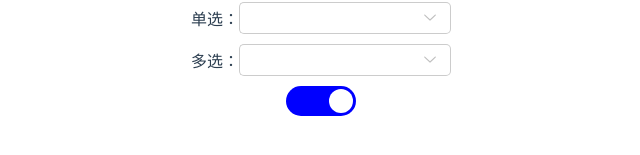
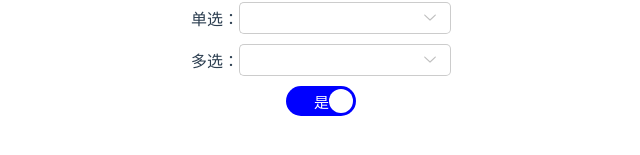
Before and after one commit to d-shijie/dant-vue, a Vue app: page / in a window 1280 px wide. Shown: the part 483-638 px from the top of the page, without its empty margins (319-959 px from the left). Built offline with nearby package versions, Linux system fonts and the light colour scheme.

Commit message:
feat: switch add text

```diff
--- a/src/dant/components/dialog/DDialog.vue
+++ b/src/dant/components/dialog/DDialog.vue
@@ -91,7 +91,7 @@ const close = () => {
       i {
         font-size: 16px;
         cursor: pointer;
-        transition: all .5s;
+        transition: all .25s;
       }
 
       i:hover {
--- a/src/dant/components/switch/DSwitch.vue
+++ b/src/dant/components/switch/DSwitch.vue
@@ -1,6 +1,9 @@
 <template>
-  <div :style="[{backgroundColor: (control?'blue':'#dfdfdf')}]" class="d-switch">
-    <div :class="[control?'d-switch__right':'d-switch__left']" class="d-switch__control" @click="change" />
+  <div :style="[{backgroundColor: (control ? 'blue' : '#dfdfdf')}]" class="d-switch" @click="change">
+    <div :class="[control ? 'd-switch__right' : 'd-switch__left']" class="d-switch__control" />
+    <div class="d-switch__text" :style="[{float: (control?'left':'right')}]">
+      {{ control ? activeText : deActiveText }}
+    </div>
   </div>
 </template>
 
@@ -11,6 +14,14 @@ defineProps({
   modelValue: {
     type: Boolean,
     default: true
+  },
+  activeText: {
+    type: String,
+    default: ''
+  },
+  deActiveText: {
+    type: String,
+    default: ''
   }
 })
 
@@ -31,20 +42,31 @@ const change = () => {
   width: 70px;
   border-radius: 15px;
   height: 30px;
+
   background-color: #dfdfdf;
+  cursor: pointer;
+
   .d-switch__control {
     width: 24px;
     height: 24px;
     margin-left: 3px;
     border-radius: 50%;
     background-color: rgb(255, 255, 255);
-    cursor: pointer;
+  }
+
+  .d-switch__text {
+    display: flex;
+    margin-left: 1px;
+    font-size: 15px;
+    color: #fff;
   }
 }
+
 .d-switch__right {
   animation: ITranslateRight ease-in 0.25s;
   transform: translateX(40px);
 }
+
 @keyframes ITranslateRight {
   0% {
     transform: translateX(0);
@@ -66,10 +88,12 @@ const change = () => {
     transform: translateX(40px);
   }
 }
-.d-switch__left{
+
+.d-switch__left {
   animation: ITranslateLeft ease-in 0.25s;
   transform: translateX(0px);
 }
+
 @keyframes ITranslateLeft {
   0% {
     transform: translateX(40px);
--- a/src/views/HomeView.vue
+++ b/src/views/HomeView.vue
@@ -32,7 +32,7 @@
         @handle-tag-close="selectTagClose" @handle-change="selectChangeMut" />
     </div>
     <div>
-      <DSwitch @handle-change="switchChange" />
+      <DSwitch active-text="是" de-active-text="否" @handle-change="switchChange" />
     </div>
     <DDialog v-model="isShowDialog" animation="scale" width="40%" title="Dialog" @close="dialogClose">
       <div>Dialog Content</div>
```
